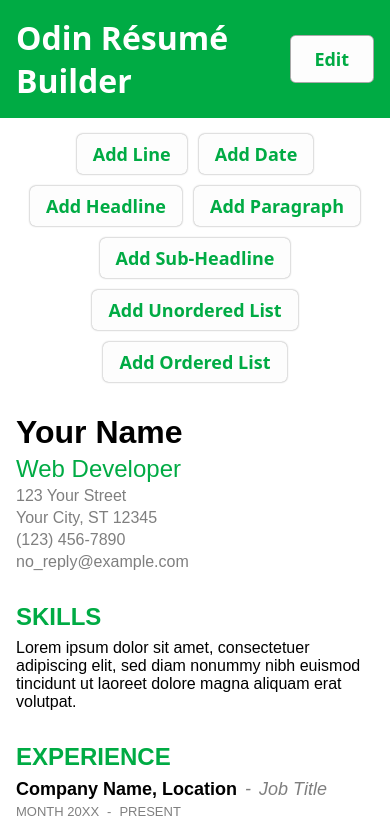
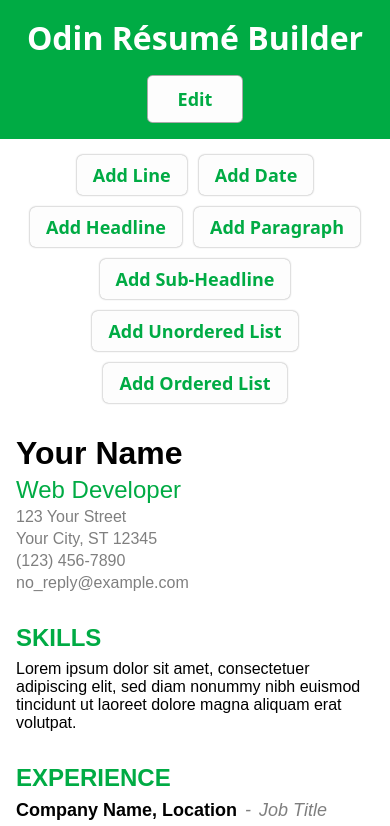
Before and after one commit to hussein-m-kandil/odin-resume-builder, a React (Vite) app: page / in a window 390 px wide. Shown: the top 826 px of the page. Built offline with nearby package versions, Linux system fonts and the light colour scheme.

Commit message:
Edit Header component's style & Make it responsive

```diff
--- a/src/components/Header.jsx
+++ b/src/components/Header.jsx
@@ -1,8 +1,13 @@
 import { useContext } from "react";
 import { AppColorsContext } from "../context/AppColorsContext";
+import useWindowInnerWidth from "../hooks/useWindowInnerWidth";
+
+const BREAK_POINT = 800;
 
 function Header({ children }) {
   const appColors = useContext(AppColorsContext);
+
+  const viewWidth = useWindowInnerWidth();
 
   return (
     <div
@@ -17,19 +22,21 @@ function Header({ children }) {
     >
       <div
         style={{
-          maxWidth: "720px",
           margin: "0 auto",
           padding: "1rem",
           display: "flex",
-          justifyContent: "space-between",
+          flex: "1",
+          gap: "1rem",
+          flexWrap: "wrap",
           alignItems: "center",
-          flex: "1",
+          justifyContent: viewWidth < BREAK_POINT ? "center" : "space-between",
         }}
       >
         <h1
           style={{
             color: appColors.light,
             margin: "0",
+            textAlign: viewWidth < BREAK_POINT ? "center" : "left",
           }}
         >
           Odin Résumé Builder
```
